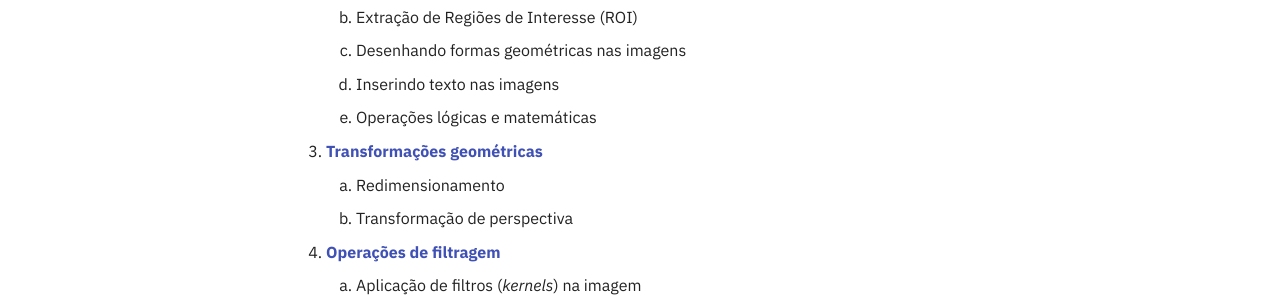
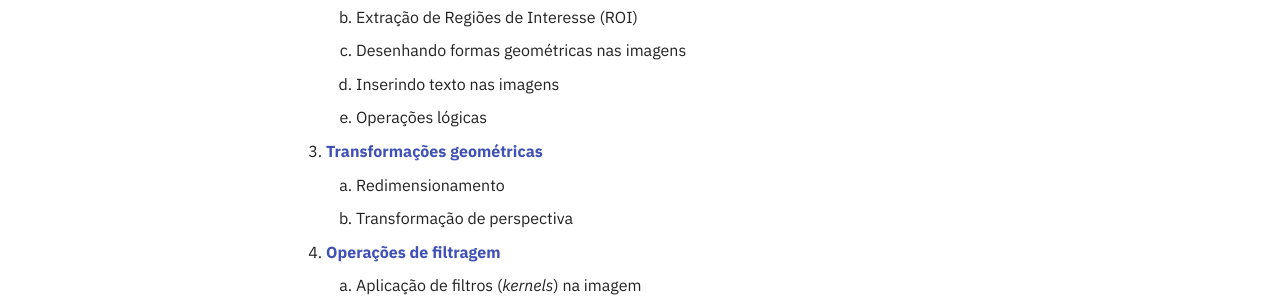
Before and after one commit to andrematte/workshop-opencv, an MkDocs documentation site: the page built from docs/index.md, in a window 1280 px wide and 900 px high, scrolled down 1372 px. Shown: the part 310-610 px from the top of the window. Built offline with MkDocs 1.6.1 and Material for MkDocs 9.7.7, drawn with Linux system fonts in a browser that asks for light colours; emoji names are drawn with the system emoji font; plug-ins that fetch from the network failed and are left out; comment, search, counter and statistics services are not loaded.

Commit message:
Section 2 final

```diff
--- a/docs/index.md
+++ b/docs/index.md
@@ -40,7 +40,7 @@ Os conteúdos da aula prática foram implementados no formato de Jupyter Noteboo
       2. Extração de Regiões de Interesse (ROI)
       3. Desenhando formas geométricas nas imagens
       4. Inserindo texto nas imagens
-      5. Operações lógicas e matemáticas
+      5. Operações lógicas
 3. [**Transformações geométricas**](Conteúdo-do-Workshop/3-Transformações-Geométricas.md)
       1. Redimensionamento
       2. Transformação de perspectiva
```
Also changed, not shown: docs/assets/logic.png (added), docs/assets/warp.png (added), 1 other file.
